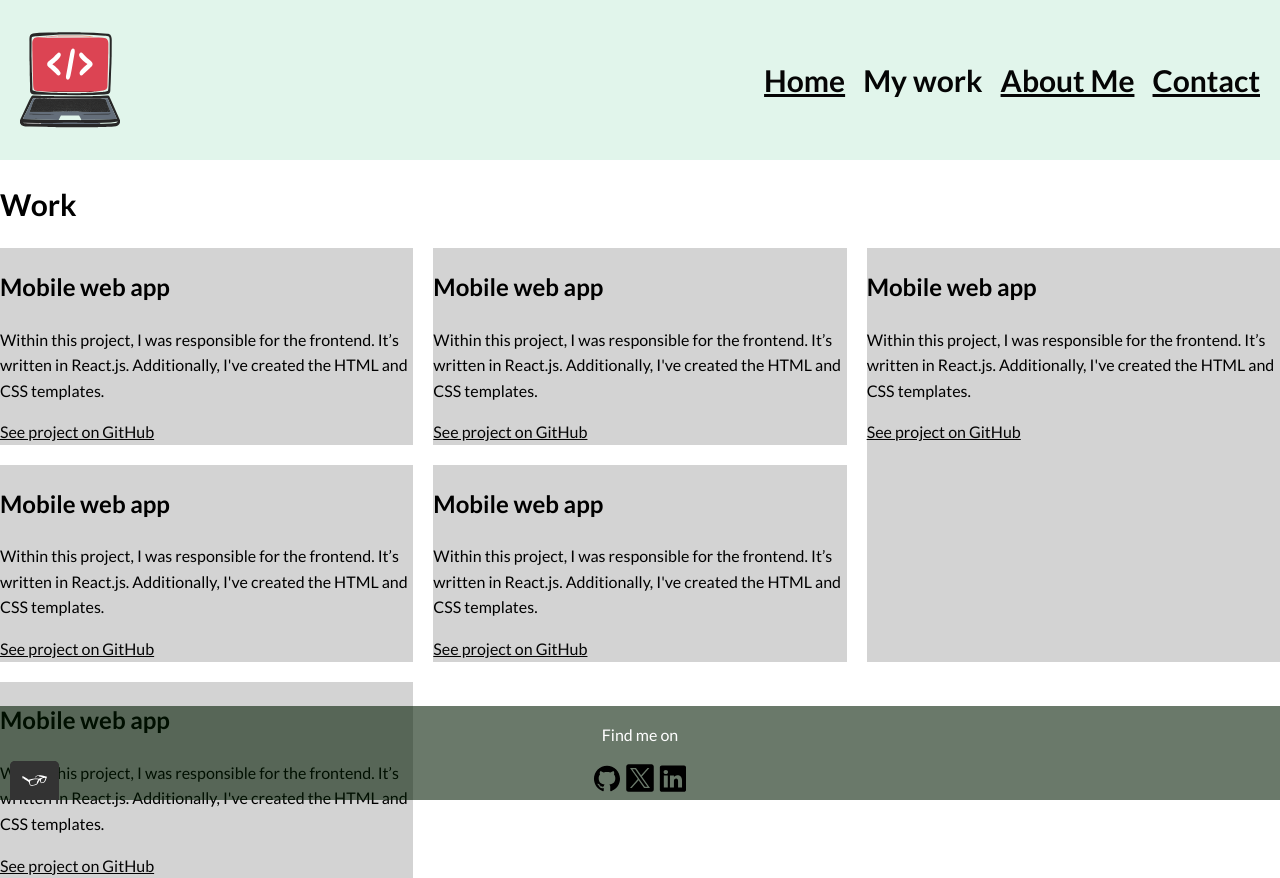
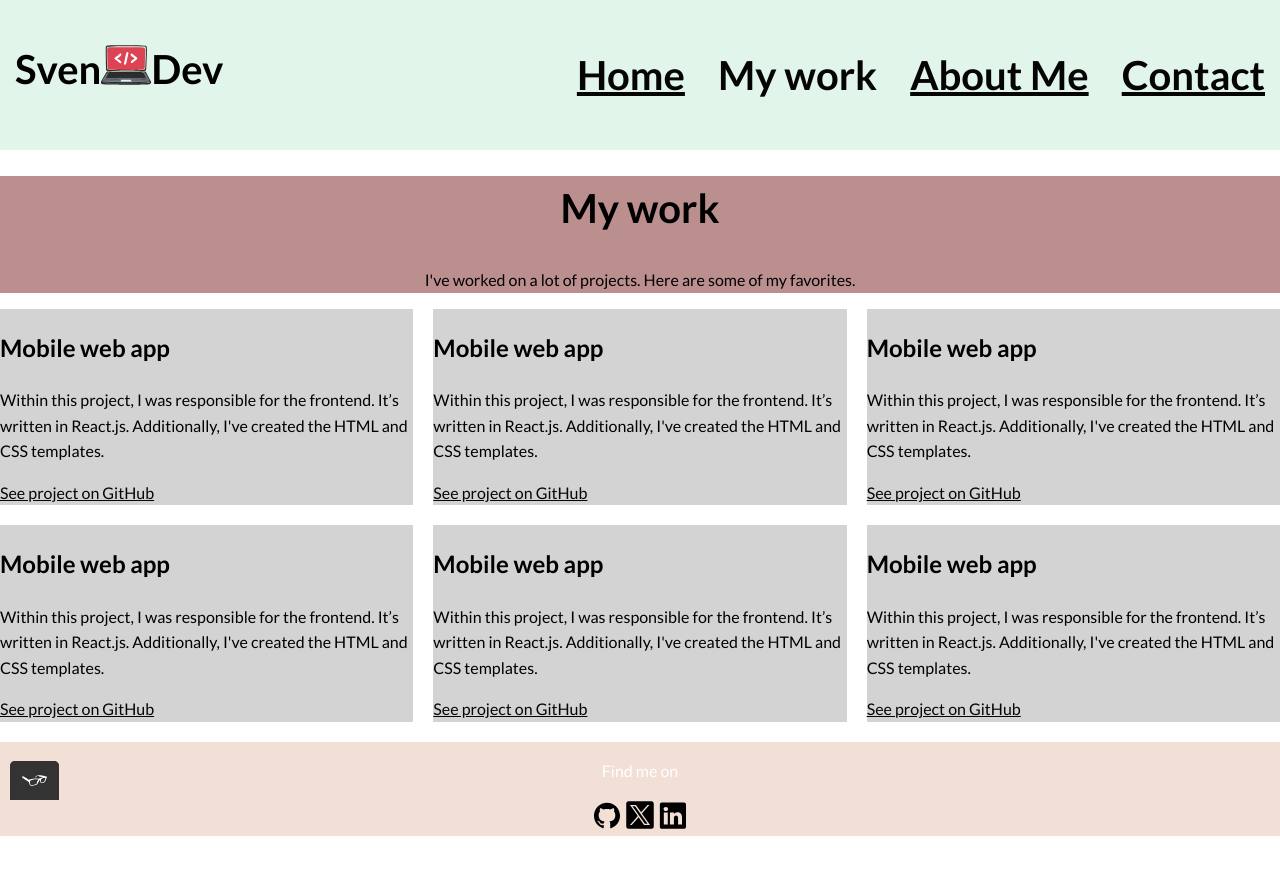
Before and after one commit to disreal48/portfolio, a website: page work.html in a window 1280 px wide. After the commit the page ends 836 px from the top, so only its background shows below. Drawn offline with nearby package versions, Linux system fonts and the light colour scheme.

Commit message:
Version 1.4

```diff
--- a/css/styles.css
+++ b/css/styles.css
@@ -22,7 +22,7 @@ body {
 }
 
 h1 {
-  font-size: 30px;
+  font-size: 40px;
   font-weight: 700;
 }
 
@@ -42,7 +42,7 @@ a {
 
 a:visited {
   /* visited link */
-  color: #040606;
+  color: #191a1a;
 }
 
 a:hover,
@@ -98,8 +98,17 @@ button:focus {
 .page-header {
   display: flex;
   width: 100%;
-  padding: 20px;
   background-color: rgb(225, 245, 235);
+  position: sticky;
+  top: 0;
+}
+
+.page-header__intro {
+  display: flex;
+  flex-direction: row;
+  text-align: center;
+  margin-left: 15px;
+  margin-top: 10px;
 }
 
 .page-header__item {
@@ -109,7 +118,9 @@ button:focus {
 .page-header__logo {
   flex-grow: 1;
   text-align: left;
-  max-width: 100px;
+  max-width: 50px;
+  max-height: 50px;
+  margin-top: 30px;
 }
 
 .page-header__item:last-child {
@@ -124,6 +135,7 @@ button:focus {
 .navigation-list li {
   display: inline-block;
   margin-left: 15px;
+  margin-right: 15px;
 }
 
 .navigation-list__item--active {
@@ -131,15 +143,31 @@ button:focus {
 }
 
 .profile {
+  display: flex;
+  width: 100%;
   max-width: 700px;
   margin: 0 auto;
   padding: 30px;
 }
 
 .profile__portrait {
-  float: left;
-  width: 400px;
-  margin-right: 40px;
+  width: auto;
+}
+
+.profile__text {
+  width: auto;
+  margin-top: 80px;
+}
+
+.profile__link {
+  color: #489c79;
+}
+
+.work__intro {
+  margin: auto;
+  width: 100%;
+  background-color: rosybrown;
+  text-align: center;
 }
 
 /* start grid fallback */
@@ -166,20 +194,15 @@ button:focus {
     min-height: auto;
     margin: 0;
   }
-
-  .project-list__item:last-child {
-    grid-column: 3 / 3;
-    grid-row: 1 / 3;
-  }
 }
 
 .page-footer {
   clear: both;
-  position: fixed;
+  margin-top: 20px;
   left: 0;
   bottom: 0;
   width: 100%;
-  background-color: rgba(1, 27, 1, 0.583);
+  background-color: rgb(242, 223, 213);
   color: white;
   flex-direction: column;
   display: flex;
--- a/work.html
+++ b/work.html
@@ -20,11 +20,15 @@
   </head>
   <body>
     <header class="page-header">
-      <img
-        src="./img/laptop_logo.svg"
-        alt="Papernotebook with Code in it"
-        class="page-header__item page-header__logo"
-      />
+      <section class="page-header__intro">
+        <h1>Sven</h1>
+        <img
+          src="./img/laptop_logo.svg"
+          alt="Papernotebook with Code in it"
+          class="page-header__item page-header__logo"
+        />
+        <h1>Dev</h1>
+      </section>
       <nav main-navigation class="page-header__item">
         <ul role="menubar" class="navigation-list">
           <li role="presentation">
@@ -54,7 +58,10 @@
       </nav>
     </header>
     <main class="work">
-      <h1>Work</h1>
+      <section class="work__intro">
+        <h1>My work</h1>
+        <p>I've worked on a lot of projects. Here are some of my favorites.</p>
+      </section>
       <div class="project-list">
         <div class="project-list__item">
           <h2>Mobile web app</h2>
```
Also changed, not shown: about.html (+10 -6 lines), contact.html (+9 -5 lines), index.html (+7 -1 lines), 1 other file.
